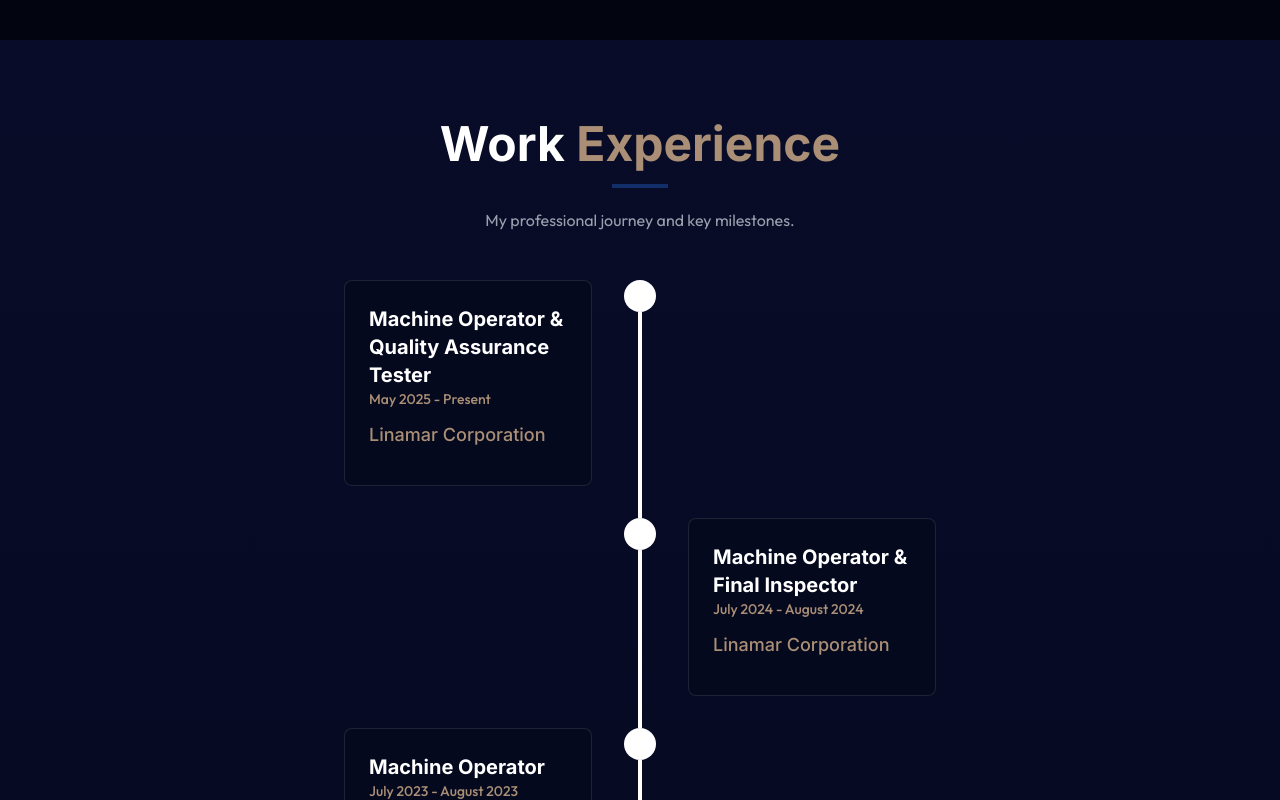
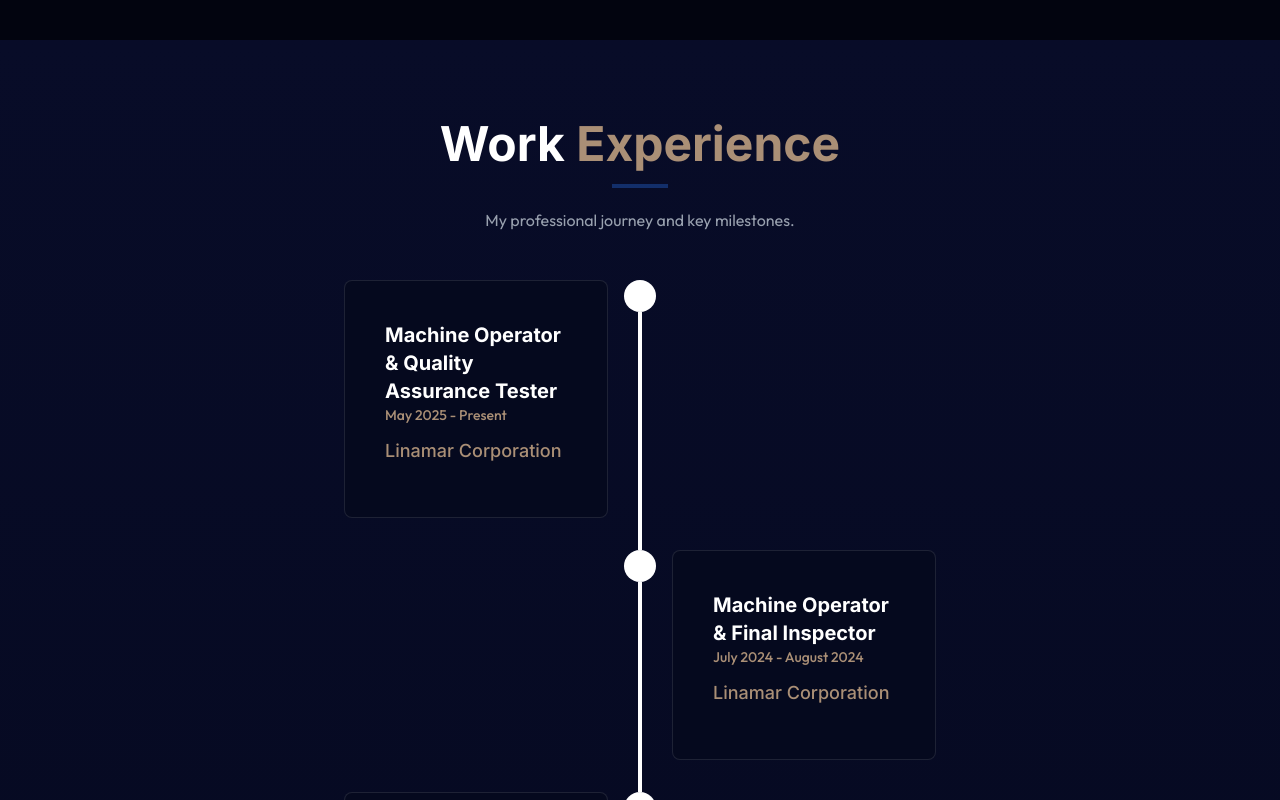
Before and after one commit to louisnguyenn/Louis-Personal-Portfolio, a React (Vite) app: page / in a window 1280 px wide. Shown: the part 1560-2360 px from the top of the page. Built offline with nearby package versions, Linux system fonts and the light colour scheme.

Commit message:
timeline update

```diff
--- a/src/components/sections/Experience.jsx
+++ b/src/components/sections/Experience.jsx
@@ -9,10 +9,10 @@ const TimelineItem = ({ date, title, company, description, isLeft, isLast = fals
       )}
 
       <div className="flex w-full">
-        {/* Left side */}
-        <div className="w-1/2 pr-8">
+        {/* left side */}
+        <div className="w-[48%] pr-4">
           {isLeft && (
-            <div className="bg-[#05091e] rounded-lg p-6 border border-white/10 hover:border-[#AA8F76] hover:-translate-y-1 transition-all duration-300">
+            <div className="bg-[#05091e] rounded-lg p-10 border border-white/10 hover:border-[#AA8F76] hover:-translate-y-1 transition-all duration-300">
               <div className="flex flex-col mb-3">
                 <h3 className="text-xl font-bold text-white">{title}</h3>
                 <span className="text-[#AA8F76] font-medium text-sm">{date}</span>
@@ -26,10 +26,10 @@ const TimelineItem = ({ date, title, company, description, isLeft, isLast = fals
         {/* timeline dot */}
         <div className="flex-shrink-0 w-8 h-8 bg-white rounded-full flex items-center justify-center z-10 relative"></div>
 
-        {/* Right side */}
-        <div className="w-1/2 pl-8">
+        {/* right side */}
+        <div className="w-[48%] pl-4">
           {!isLeft && (
-            <div className="bg-[#05091e] rounded-lg p-6 border border-white/10 hover:border-[#AA8F76] hover:-translate-y-1 transition-all duration-300">
+            <div className="bg-[#05091e] rounded-lg p-10 border border-white/10 hover:border-[#AA8F76] hover:-translate-y-1 transition-all duration-300">
               <div className="flex flex-col mb-3">
                 <h3 className="text-xl font-bold text-white">{title}</h3>
                 <span className="text-[#AA8F76] font-medium text-sm">{date}</span>
@@ -74,7 +74,7 @@ export const Experience = () => {
 
   return (
     <section id="experience" className="min-h-screen flex items-center justify-center py-20">
-      <div className="max-w-4xl mx-auto px-4">
+      <div className="max-w-6xl mx-auto px-4">
         <ScrollReveal direction="up" distance={50} duration={0.8}>
           <h2 className="text-5xl font-bold mb-4 text-white text-center">
             Work <span className="text-[#AA8F76]">Experience</span>
```
Also changed, not shown: public/website-home.png (deleted).
